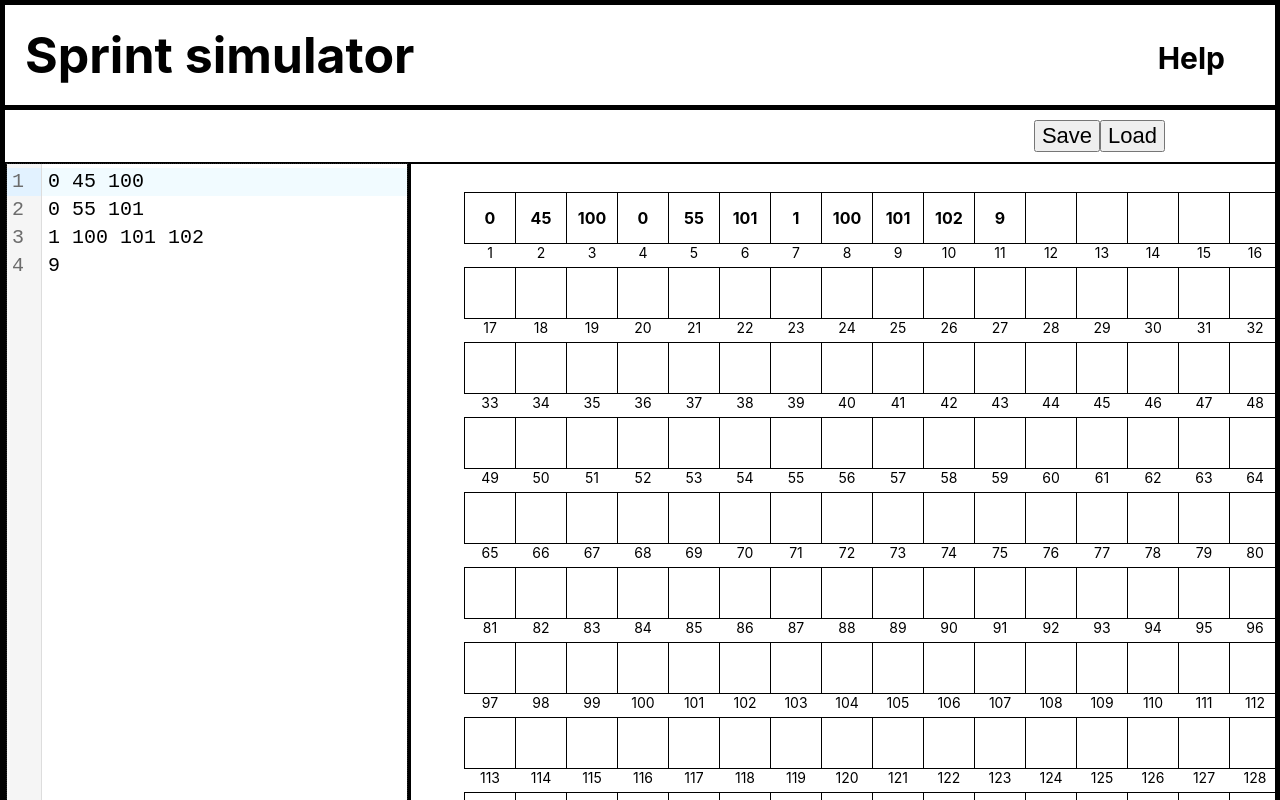
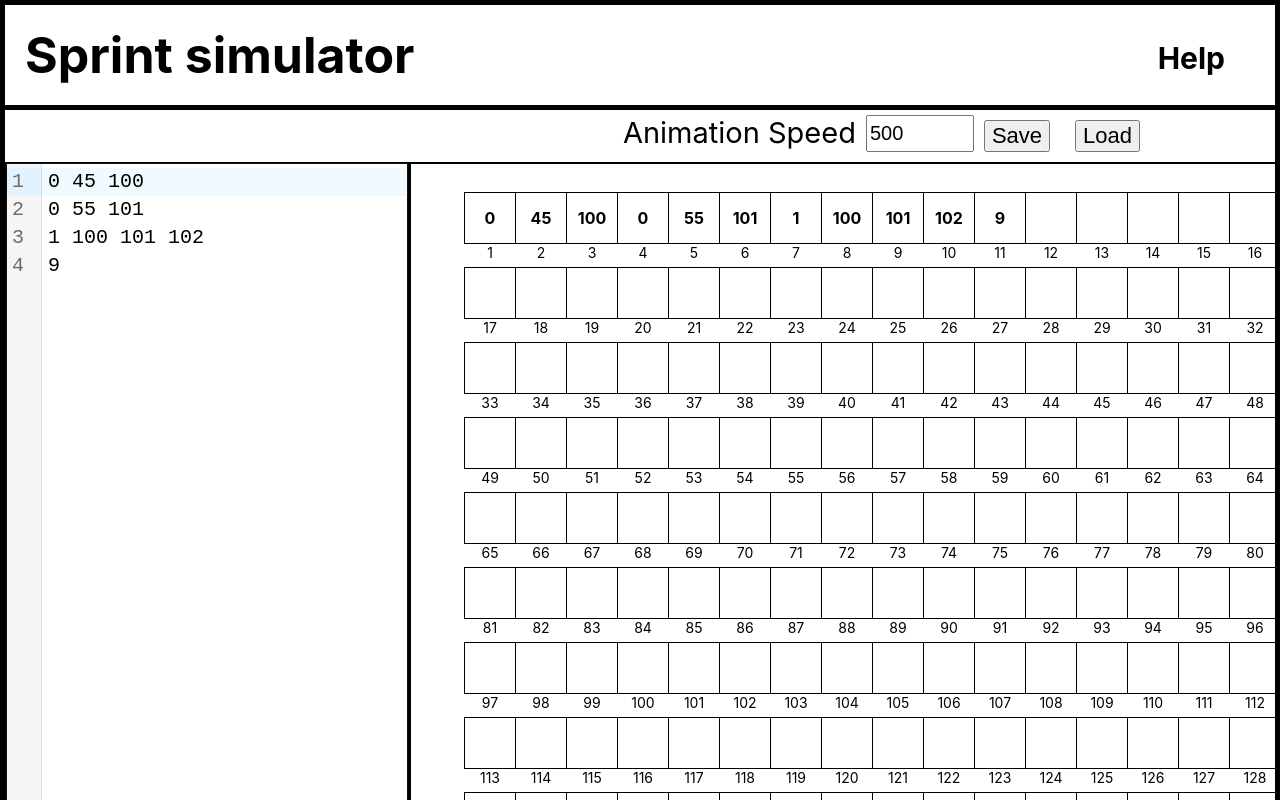
Before and after one commit to ashishkujoy/sprint-ui, a React (Create React App) app: page / in a window 1280 px wide. Shown: the top 800 px of the page. Built offline with nearby package versions, Linux system fonts and the light colour scheme.

Commit message:
Adds animation speed selector

```diff
--- a/src/App.css
+++ b/src/App.css
@@ -235,3 +235,20 @@ table {
 .file-name-modal select {
   width: 200px;
 }
+
+.load-save button {
+  margin-right: 25px;
+}
+
+.animation-speed {
+  display: flex;
+  font-size: 29px;
+  padding-top: 5px;
+}
+
+.animation-speed input {
+  font-size: 20px;
+  width: 100px;
+  margin-left: 10px;
+    margin-right: 10px;
+}
--- a/src/App.js
+++ b/src/App.js
@@ -9,6 +9,7 @@ import ProgramNamePrompt from './components/Save';
 import { Actions, initialState, reducer } from './state';
 import FileNameSelector from './components/Load';
 import InputModal from './components/InputModal';
+import AnimationSpeedSelector from './components/AnimationSpeedSelector';
 
 const nextStepAvailable = (state) => state.sprint && !state.isHalted
 
@@ -24,7 +25,7 @@ function App() {
   const [state, dispatch] = useReducer(reducer, initialState);
 
   const modalOpen = state.showError || state.showHelp ||
-    state.showSaveCodeModal || state.showLoadProgramModal ||
+    state.showSaveProgramModal || state.showLoadProgramModal ||
     (state.inputModalOpen && state.inputRequiredFromUser);
 
   if (state.animationInProgress && nextStepAvailable(state) && !state.error) {
@@ -43,6 +44,10 @@ function App() {
         <AppHeader modalOpen={modalOpen} onHelpClick={() => dispatch(Actions.showHelp)} />
         <div className={modalOpen ? 'disabled-screen' : ''}>
           <div className='load-save'>
+            <AnimationSpeedSelector
+              animationSpeed={state.animationDelay}
+              onSpeedChange={(speed) => dispatch(Actions.setAnimationSpeed(speed))}
+            />
             <button onClick={() => dispatch(Actions.showSaveProgramModal)}>Save</button>
             <button onClick={() => dispatch(Actions.showLoadProgramModal)}>Load</button>
           </div>
@@ -51,6 +56,7 @@ function App() {
               onVerifyCode={(code) => dispatch(Actions.executeCode(code))}
               onCodeChange={(code) => dispatch(Actions.updateCode(code))}
               codeVerified={state.codeVerified}
+              code={state.code}
             />
             <RegisterGroup
               registers={state.registers}
@@ -72,7 +78,7 @@ function App() {
       <Help enabled={state.showHelp} closeHelp={() => dispatch(Actions.closeHelp)} />
 
       <ProgramNamePrompt
-        enabled={state.showSaveCodeModal}
+        enabled={state.showSaveProgramModal}
         onSave={(programName) => dispatch(Actions.saveProgram(programName))}
         onCancel={() => dispatch(Actions.hideSaveCodeModal)}
       />
@@ -80,6 +86,7 @@ function App() {
         enabled={state.showLoadProgramModal}
         fileNames={state.savedProgramNames}
         closeModal={() => dispatch(Actions.hideLoadProgramModal)}
+        onFileSelection={(programName) => dispatch(Actions.loadProgram(programName))}
         className='file-name-modal'
       />
       <InputModal
--- /dev/null
+++ b/src/components/AnimationSpeedSelector.jsx
@@ -0,0 +1,16 @@
+
+const AnimationSpeedSelector = ({ animationSpeed, onSpeedChange }) => {
+    const updateSpeed = ({target: {value}}) => {
+        const speed = parseInt(value);
+        if (speed > 0) {
+            onSpeedChange(speed);
+        }
+    };
+
+    return <div className='animation-speed'>
+        <span>Animation Speed</span>
+        <input type='number' min={1} value={animationSpeed} onChange={updateSpeed}></input>
+    </div>
+}
+
+export default AnimationSpeedSelector;
--- a/src/components/Editor.jsx
+++ b/src/components/Editor.jsx
@@ -1,4 +1,3 @@
-import { useState } from "react";
 import CodeMirror from '@uiw/react-codemirror';
 
 const CodeVerficationButton = ({ codeVerified, onLoadCodeClick }) => {
@@ -13,16 +12,10 @@ const CodeVerficationButton = ({ codeVerified, onLoadCodeClick }) => {
     }
 }
 
-const Editor = ({ onVerifyCode, onCodeChange, codeVerified }) => {
-    const [code, setCode] = useState('0 45 100\n0 55 101\n1 100 101 102\n9');
+const Editor = ({ onVerifyCode, onCodeChange, codeVerified, code }) => {
 
     const onLoadCodeClick = () => {
         onVerifyCode(code.trim());
-    }
-
-    const onChange = (value) => {
-        setCode(value);
-        onCodeChange(value);
     }
 
     return (<div className='editor-container'>
@@ -31,7 +24,7 @@ const Editor = ({ onVerifyCode, onCodeChange, codeVerified }) => {
             placeholder={code}
             height="720px"
             width='400px'
-            onChange={onChange}
+            onChange={onCodeChange}
             autoFocus={true}
             basicSetup={{
                 highlightActiveLine: true,
--- a/src/components/Load.jsx
+++ b/src/components/Load.jsx
@@ -1,5 +1,8 @@
+import { useRef } from 'react';
 
-export const FileNameSelector = ({ enabled, fileNames, closeModal, className }) => {
+export const FileNameSelector = ({ enabled, fileNames, closeModal, className, onFileSelection }) => {
+    const ref = useRef(null);
+
     if (enabled) {
         return <div className={`prompt ${className ? className :''}`}>
             <div>
@@ -7,12 +10,16 @@ export const FileNameSelector = ({ enabled, fileNames, closeModal, className })
             </div>
             <div>
                 <label htmlFor='programName'>Choose File</label>
-                <select name='programName' onChange={(e) => console.log(e)}>
+                <select
+                    name='programName'
+                    onChange={(e) => console.log(e)}
+                    ref={ref}
+                >
                     {fileNames.map(fileName => <option value={fileName} key={fileName}>{fileName}</option>)}
                 </select>
             </div>
             <div>
-                <button>Load</button>
+                <button onClick={() => onFileSelection(ref.current.value)}>Load</button>
             </div>
         </div>
     } else {
--- a/src/state.js
+++ b/src/state.js
@@ -10,8 +10,8 @@ const animateExecution = (state) => ({ ...state, animationInProgress: true, anim
 const stopExecutionAnimation = (state) => ({ ...state, animationInProgress: false });
 const closeHelp = (state) => ({ ...state, showHelp: false });
 const showHelp = (state) => ({ ...state, showHelp: true });
-const showSaveCodeModal = (state) => ({ ...state, showSaveCodeModal: true });
-const hideSaveCodeModal = (state) => ({ ...state, showSaveCodeModal: false });
+const ShowSaveProgramModal = (state) => ({ ...state, showSaveProgramModal: true });
+const hideSaveCodeModal = (state) => ({ ...state, showSaveProgramModal: false });
 
 let userInput = -1;
 
@@ -40,14 +40,14 @@ const markPCAndArgs = (registers, sprint) => {
 
     const argLength = sprint.nextInstructionLength();
 
-    for (let i = sprint.pc; i < sprint.pc + argLength -1; i++) {
+    for (let i = sprint.pc; i < sprint.pc + argLength - 1; i++) {
         registers[i].isArg = true;
     }
 
     const lastResult = sprint.stepExecutionResult[sprint.stepExecutionResult.length - 1];
 
     if (lastResult) {
-        const changedCell = lastResult.previousCells.cells.find(({value}, index) => {
+        const changedCell = lastResult.previousCells.cells.find(({ value }, index) => {
             return registers[index].value !== value;
         });
         if (changedCell) {
@@ -79,7 +79,7 @@ const saveProgram = (state, action) => {
     programs[action.programName] = state.code;
     localStorage.setItem('sprintPrograms', JSON.stringify(programs));
 
-    return { ...state, showSaveCodeModal: false, savedProgramNames: Object.keys(programs) };
+    return { ...state, showSaveProgramModal: false, savedProgramNames: Object.keys(programs) };
 }
 
 const getCells = (sprint) => {
@@ -112,7 +112,7 @@ const executeNextStep = (state) => {
             userInput: undefined
         }
     } catch (error) {
-        return { ...state, showError: true, error, animationInProgress : false}
+        return { ...state, showError: true, error, animationInProgress: false }
     }
 
 }
@@ -152,6 +152,18 @@ const setInput = (state, { input }) => {
 
 const showInputModal = (state) => ({ ...state, inputModalOpen: true, userInput: undefined });
 
+const setAnimationSpeed = (state, {speed}) => ({ ...state, animationDelay : speed})
+
+const loadProgram = (state, { programName }) => {
+    const code = JSON.parse(localStorage.getItem('sprintPrograms') || '{}')[programName];
+
+    if (code) {
+        return { ...registersWithCode(state, { code }), showLoadProgramModal: false, code}
+    } else {
+        return { ...state, showLoadProgramModal: false }
+    }
+}
+
 export const initialState = {
     registers: registersWithCode({}, { code: placeholderCode }).registers,
     executionResult: [],
@@ -165,7 +177,7 @@ export const initialState = {
     animationInProgress: false,
     showHelp: false,
     code: placeholderCode,
-    showSaveCodeModal: false,
+    showSaveProgramModal: false,
     savedProgramNames: loadSavedProgramNames(),
     sprint: undefined,
     isHalted: false,
@@ -186,7 +198,7 @@ export const reducer = (state, action) => {
         case 'StopExecutionAnimation': return stopExecutionAnimation(state)
         case 'CloseHelp': return closeHelp(state)
         case 'ShowHelp': return showHelp(state)
-        case 'ShowSaveCodeModal': return showSaveCodeModal(state)
+        case 'ShowSaveProgramModal': return ShowSaveProgramModal(state)
         case 'HideSaveCodeModal': return hideSaveCodeModal(state)
         case 'SaveProgram': return saveProgram(state, action)
         case 'ShowNextAnimationStep': return showNextAnimationStep(state)
@@ -195,6 +207,8 @@ export const reducer = (state, action) => {
         case 'HideLoadProgramModal': return hideLoadProgramModal(state)
         case 'SetInput': return setInput(state, action)
         case 'ShowInputModal': return showInputModal(state)
+        case 'LoadProgram': return loadProgram(state, action)
+        case 'SetAnimationSpeed' : return setAnimationSpeed(state, action)
         default: return state
     }
 }
@@ -205,7 +219,7 @@ export const Actions = {
     hideError: { type: 'HideError' },
     closeHelp: { type: 'CloseHelp' },
     showHelp: { type: 'ShowHelp' },
-    showSaveCodeModal: { type: 'ShowSaveCodeModal' },
+    showSaveProgramModal: { type: 'ShowSaveProgramModal' },
     hideSaveCodeModal: { type: 'HideSaveCodeModal' },
     markAnimationStarted: { type: 'AnimateExecution' },
     markAnimationStoped: { type: 'StopExecutionAnimation' },
@@ -217,5 +231,7 @@ export const Actions = {
     executeCode: (code) => ({ type: 'ExecuteCode', code }),
     updateCode: (code) => ({ type: 'UpdateCode', code }),
     saveProgram: (programName) => ({ type: 'SaveProgram', programName }),
-    setInput: (input) => ({ type: 'SetInput', input })
+    setInput: (input) => ({ type: 'SetInput', input }),
+    loadProgram: (programName) => ({ type: 'LoadProgram', programName }),
+    setAnimationSpeed: (speed) => ({ type: 'SetAnimationSpeed', speed})
 }
```
